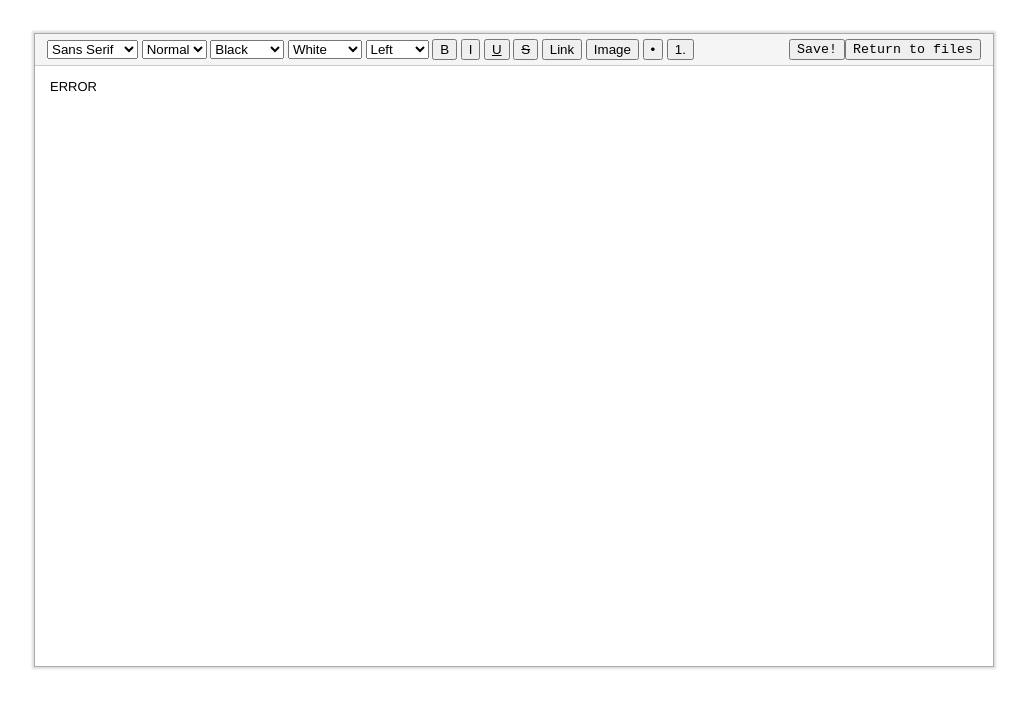
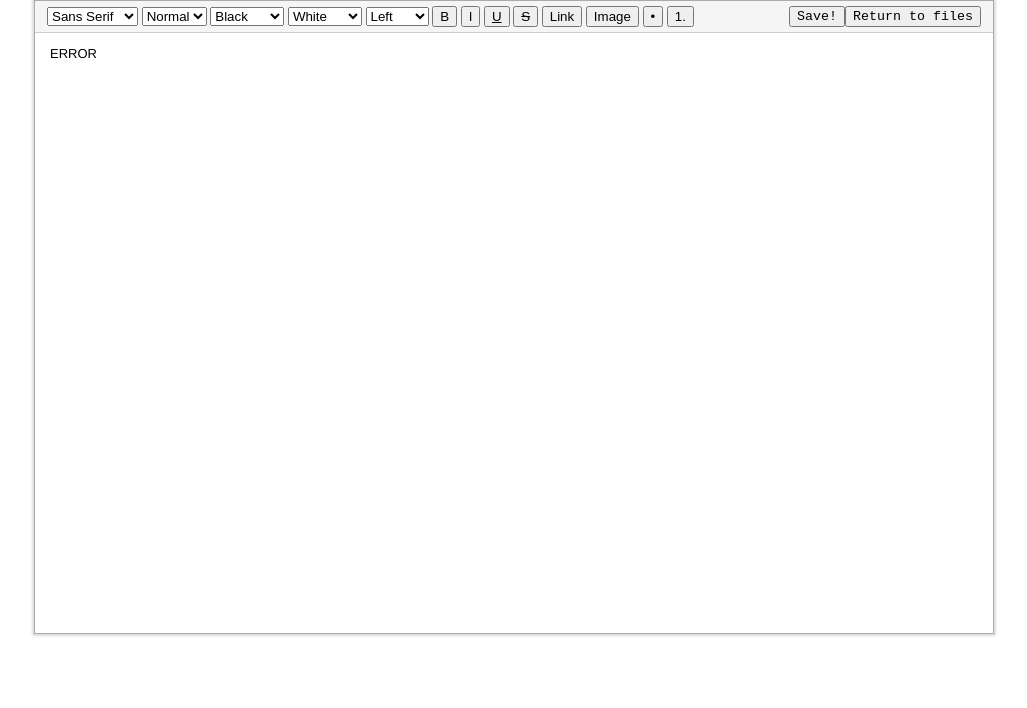
Before and after one commit to note-thingy/boxle-2, a website: page public/app/editor/text/rich-html-note/index.html in a window 1280 px wide. Shown: the whole page, without its empty margins (126-1153 px from the left). Drawn offline with Linux system fonts and the light colour scheme; no server answers.

Commit message:
Crazy css stuff added

```diff
--- a/public/app/editor/text/rich-html-note/index.html
+++ b/public/app/editor/text/rich-html-note/index.html
@@ -12,7 +12,13 @@
       #content-container {
         margin: auto;
         width: 960px;
-        max-width: 100%;
+        height: 100%;
+        position: absolute;
+        top: 0px;
+        margin-left: auto;
+        margin-right: auto;
+        left: 0;
+        right: 0;
       }
       #formatting-container {
         background-color: #f5f5f5;
```
